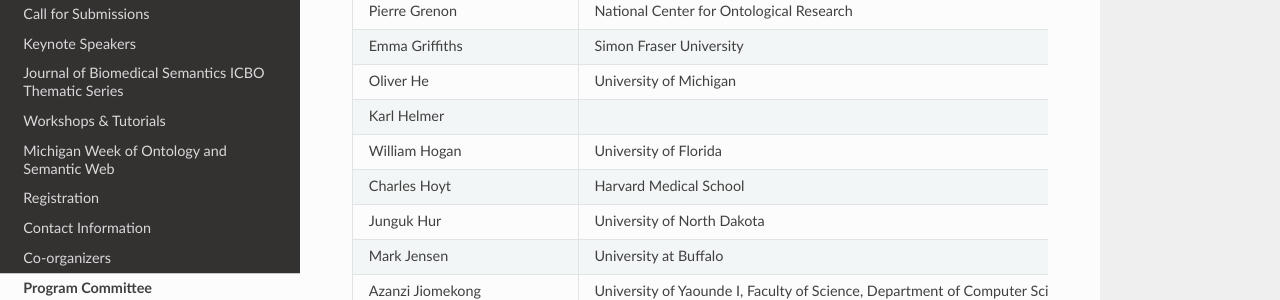
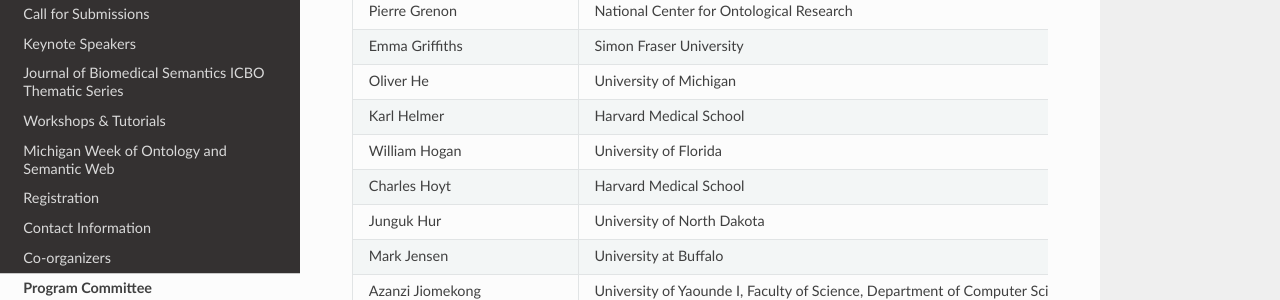
Before and after one commit to johnbeve/BFO-Organization, an MkDocs documentation site: the page built from docs/program-committee.md, in a window 1280 px wide and 900 px high, scrolled down 444 px. Shown: the part 151-451 px from the top of the window. Built offline with MkDocs 1.6.1, drawn with Linux system fonts in a browser that asks for light colours; nearby versions of some CDN libraries.

Commit message:
Update program-committee.md

```diff
--- a/docs/program-committee.md
+++ b/docs/program-committee.md
@@ -16,7 +16,7 @@
 | Pierre Grenon             | National Center for Ontological Research                                    |
 | Emma Griffiths            | Simon Fraser University                                                     |
 | Oliver He                 | University of Michigan                                                      |
-| Karl Helmer               |                                                                            |
+| Karl Helmer               | Harvard Medical School                                                                          |
 | William Hogan             | University of Florida                                                       |
 | Charles Hoyt              | Harvard Medical School                                                      |
 | Junguk Hur                | University of North Dakota                                                  |
```
